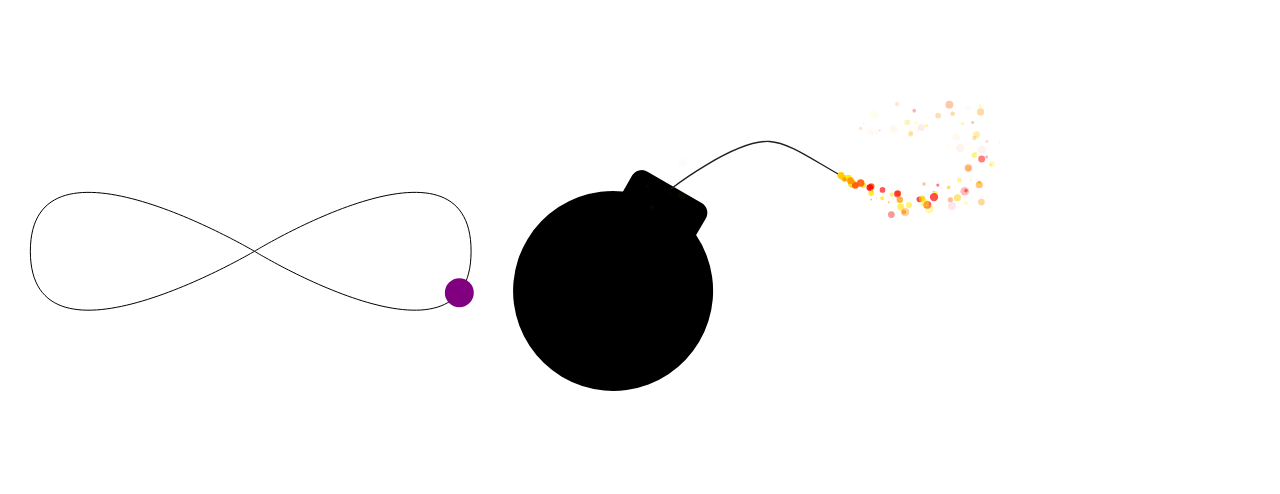
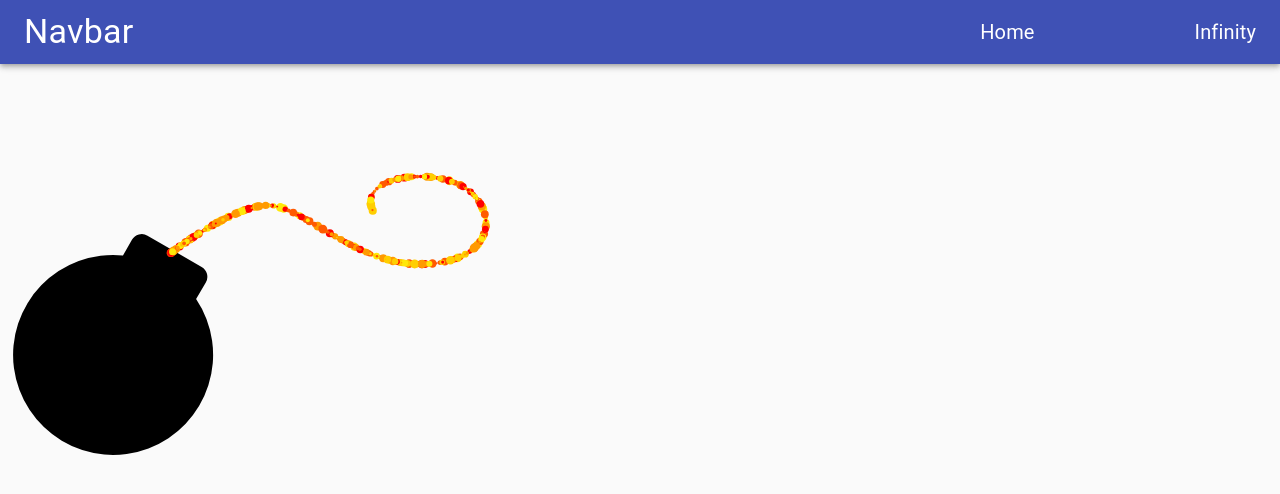
Before and after one commit to mariratamosi/vivencia, a React (Create React App) app: page / in a window 1280 px wide. Shown: the top 494 px of the page. Built offline with nearby package versions, Linux system fonts and the light colour scheme.

Commit message:
route: clean up

```diff
--- a/package.json
+++ b/package.json
@@ -3,12 +3,14 @@
   "version": "0.1.0",
   "private": true,
   "dependencies": {
+    "@material-ui/core": "4.12.4",
     "@testing-library/jest-dom": "5.16.4",
     "@testing-library/react": "12.1.4",
     "@testing-library/user-event": "13.5.0",
     "gsap": "3.10.2",
     "react": "^18.0.0",
     "react-dom": "^18.0.0",
+    "react-router-dom": "6.3.0",
     "react-scripts": "5.0.0",
     "web-vitals": "2.1.4"
   },
--- a/src/App.js
+++ b/src/App.js
@@ -1,13 +1,18 @@
 import "./App.css"
 import FireWorks from "./modules/fireWorks"
 import InfiniteDot from "./modules/infinityDot"
+import Navbar from "./Navbar"
+import { BrowserRouter as Router, Routes, Route } from "react-router-dom"
 
 function App() {
   return (
-    <div className="container">
-      <InfiniteDot />
-      <FireWorks />
-    </div>
+    <Router>
+      <Navbar />
+      <Routes>
+        <Route exact path="/" element={<FireWorks />} />
+        <Route path="/infinity" element={<InfiniteDot />} />
+      </Routes>
+    </Router>
   )
 }
 
--- /dev/null
+++ b/src/Navbar.js
@@ -0,0 +1,53 @@
+import { Link } from "react-router-dom"
+import {
+  AppBar,
+  Toolbar,
+  CssBaseline,
+  Typography,
+  makeStyles,
+} from "@material-ui/core"
+
+const useStyles = makeStyles((theme) => ({
+  navlinks: {
+    marginLeft: theme.spacing(10),
+    display: "flex",
+  },
+  logo: {
+    flexGrow: "1",
+    cursor: "pointer",
+  },
+  link: {
+    textDecoration: "none",
+    color: "white",
+    fontSize: "20px",
+    marginLeft: theme.spacing(20),
+    "&:hover": {
+      color: "yellow",
+      borderBottom: "1px solid white",
+    },
+  },
+}))
+
+function Navbar() {
+  const classes = useStyles()
+  return (
+    <AppBar position="static">
+      <CssBaseline />
+      <Toolbar>
+        <Typography variant="h4" className={classes.logo}>
+          Navbar
+        </Typography>
+        <div className={classes.navlinks}>
+          <Link to="/" className={classes.link}>
+            Home
+          </Link>
+          <Link to="/infinity" className={classes.link}>
+            Infinity
+          </Link>
+        </div>
+      </Toolbar>
+    </AppBar>
+  )
+}
+
+export default Navbar
--- a/src/modules/fireWorks.js
+++ b/src/modules/fireWorks.js
@@ -3,48 +3,57 @@ import { useRef, useEffect, useState } from "react"
 
 function FireWorks() {
   const infiniteRef = useRef()
-  const circleRef = useRef()
-  const refSvg = useRef()
   const [dynamicCircles, setDynamicCircles] = useState({})
   const dynCircleRef = useRef({})
   const [count, setCount] = useState(0)
+  const bombLength = { distance: 0 }
+  let lineAnimation = null
+  let pointDetectAnimation = null
   // wait until DOM has been rendered
   useEffect(() => {
-    if (count == 0) {
-      setCount(count + 1)
-      animateFireWorks()
+    animateFireWorks()
+
+    console.log("halla")
+
+    // let circles = { ...dynamicCircles }
+    // Object.keys(circles).map((key) => {
+    //   const circleProps = circles[key]
+    //   if (!circleProps.animate) {
+    //     circleProps.animate = true
+    //     setDynamicCircles(circles)
+
+    //     gsap.to(dynCircleRef.current[key], {
+    //       // Random cx based on its current position
+    //       cx: "+=random(-20,20)",
+    //       // Random cy based on its current position
+    //       cy: "+=random(-20,20)",
+    //       // Fade out
+    //       opacity: 0,
+    //       // Random duration for each circle
+    //       duration: "random(1,4)",
+    //       // Prevent gsap from rounding the cx & cy values
+    //       autoRound: false,
+    //       // Once the animation is complete
+    //       onComplete: () => {
+    //         setDynamicCircles((circles) => {
+    //           const newData = { ...circles }
+    //           delete newData[key]
+    //           return newData
+    //         })
+    //       },
+    //     })
+    // }
+    //})
+    return () => {
+      console.log("f cleanup")
+      if (pointDetectAnimation) {
+        pointDetectAnimation.kill()
+      }
+      if (lineAnimation) {
+        lineAnimation.kill()
+      }
     }
-
-    let circles = { ...dynamicCircles }
-    Object.keys(circles).map((key) => {
-      const circleProps = circles[key]
-      if (!circleProps.animate) {
-        circleProps.animate = true
-        setDynamicCircles(circles)
-
-        gsap.to(dynCircleRef.current[key], {
-          // Random cx based on its current position
-          cx: "+=random(-20,20)",
-          // Random cy based on its current position
-          cy: "+=random(-20,20)",
-          // Fade out
-          opacity: 0,
-          // Random duration for each circle
-          duration: "random(1,4)",
-          // Prevent gsap from rounding the cx & cy values
-          autoRound: false,
-          // Once the animation is complete
-          onComplete: () => {
-            setDynamicCircles((circles) => {
-              const newData = { ...circles }
-              delete newData[key]
-              return newData
-            })
-          },
-        })
-      }
-    })
-  }, [dynamicCircles])
+  }, [count])
 
   function createParticle(point) {
     const circle = {
@@ -68,15 +77,15 @@ function FireWorks() {
   }
 
   const animateFireWorks = () => {
-    const val = { distance: 0 }
-    gsap.to(val, {
+    pointDetectAnimation = gsap.to(bombLength, {
       distance: infiniteRef.current.getTotalLength(),
       duration: 5,
       repeatDelay: 1,
       repeat: -1,
       onUpdate: () => {
         // Query a point at the new distance value
-        const point = infiniteRef.current.getPointAtLength(val.distance)
+        if (infiniteRef === null || infiniteRef.current === null) return
+        const point = infiniteRef.current.getPointAtLength(bombLength.distance)
 
         // Create a new particle
         createParticle(point)
@@ -91,7 +100,7 @@ function FireWorks() {
       "stroke-dashoffset",
       infiniteRef.current.getTotalLength() * 2
     )
-    gsap.to(infiniteRef.current, {
+    lineAnimation = gsap.to(infiniteRef.current, {
       strokeDashoffset: infiniteRef.current.getTotalLength(),
       duration: 5,
       repeat: -1,
--- a/src/modules/infinityDot.js
+++ b/src/modules/infinityDot.js
@@ -4,17 +4,24 @@ import { useRef, useEffect } from "react"
 function InfiniteDot() {
   const infiniteRef = useRef()
   const circleRef = useRef()
+  let dotAnimation = null
 
   // wait until DOM has been rendered
   useEffect(() => {
     animate()
-  })
+
+    return () => {
+      if (dotAnimation) {
+        dotAnimation.kill()
+      }
+    }
+  }, [])
 
   const animate = () => {
     // Create an object that gsap can animate
     const val = { distance: 0 }
     // Create a tween
-    gsap.to(val, {
+    dotAnimation = gsap.to(val, {
       // Animate from distance 0 to the total distance
       distance: infiniteRef.current.getTotalLength(),
       // Loop the animation
@@ -24,10 +31,18 @@ function InfiniteDot() {
       // Function call on each frame of the animation
       onUpdate: () => {
         // Query a point at the new distance value
+        if (infiniteRef === null || infiniteRef.current === null) {
+          console.log("onUpdate nothing to do")
+          return
+        }
+
         const point = infiniteRef.current.getPointAtLength(val.distance)
         // Update the circle coordinates
         circleRef.current.setAttribute("cy", point.y)
         circleRef.current.setAttribute("cx", point.x)
+      },
+      onComplete: () => {
+        console.log("onComplete")
       },
     })
   }
```
Also changed, not shown: 1 other file (tests, documents, lock files or other folders).
